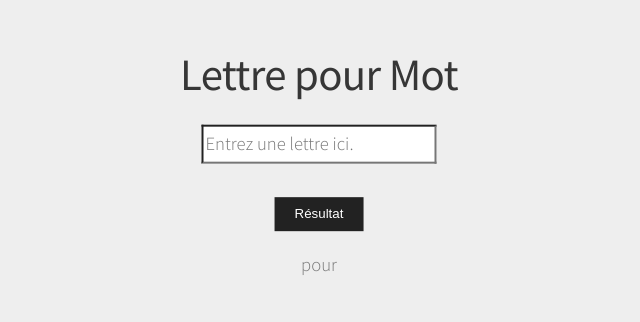
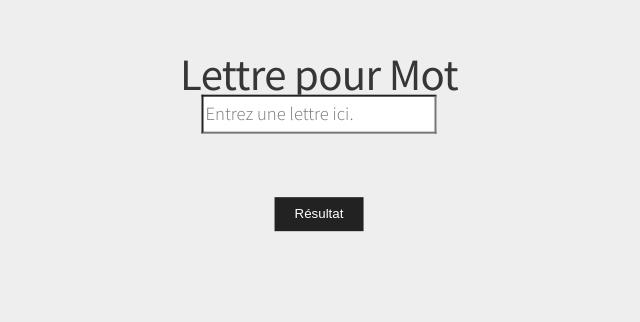
Before and after one commit to oskar-codes/lettrepourmot, a plain HTML site: page index.html in a window 1280 px wide. Shown: the part 126-448 px from the top of the page, without its empty margins (321-961 px from the left). Drawn offline with Linux system fonts and the light colour scheme.

Commit message:
Update index.html

```diff
--- a/index.html
+++ b/index.html
@@ -16,7 +16,7 @@
         position: absolute;
         left: 50%;
         top: 0%;
-        transform: translate(-50%, -50%) translateY(270px);
+        transform: translate(-50%, -50%) translateY(240px);
       }
       button {
         position: absolute;
@@ -39,7 +39,7 @@
     <button onclick="submit()">Résultat</button>
     <div id="container">
       <h1 id="letter"></h1>
-      <p>pour</p>
+      <p id="for" style="opacity: 0;">pour</p>
       <h1 id="sentence"></h1>
     </div>
     <script>
@@ -60,6 +60,7 @@
 
         dletter.innerHTML = query
         dsentence.innerHTML = sentences[alphabetPosition(query)-1]
+        document.getElementById("for").style.opacity = "1"
       }
     </script>
   </body>
```
